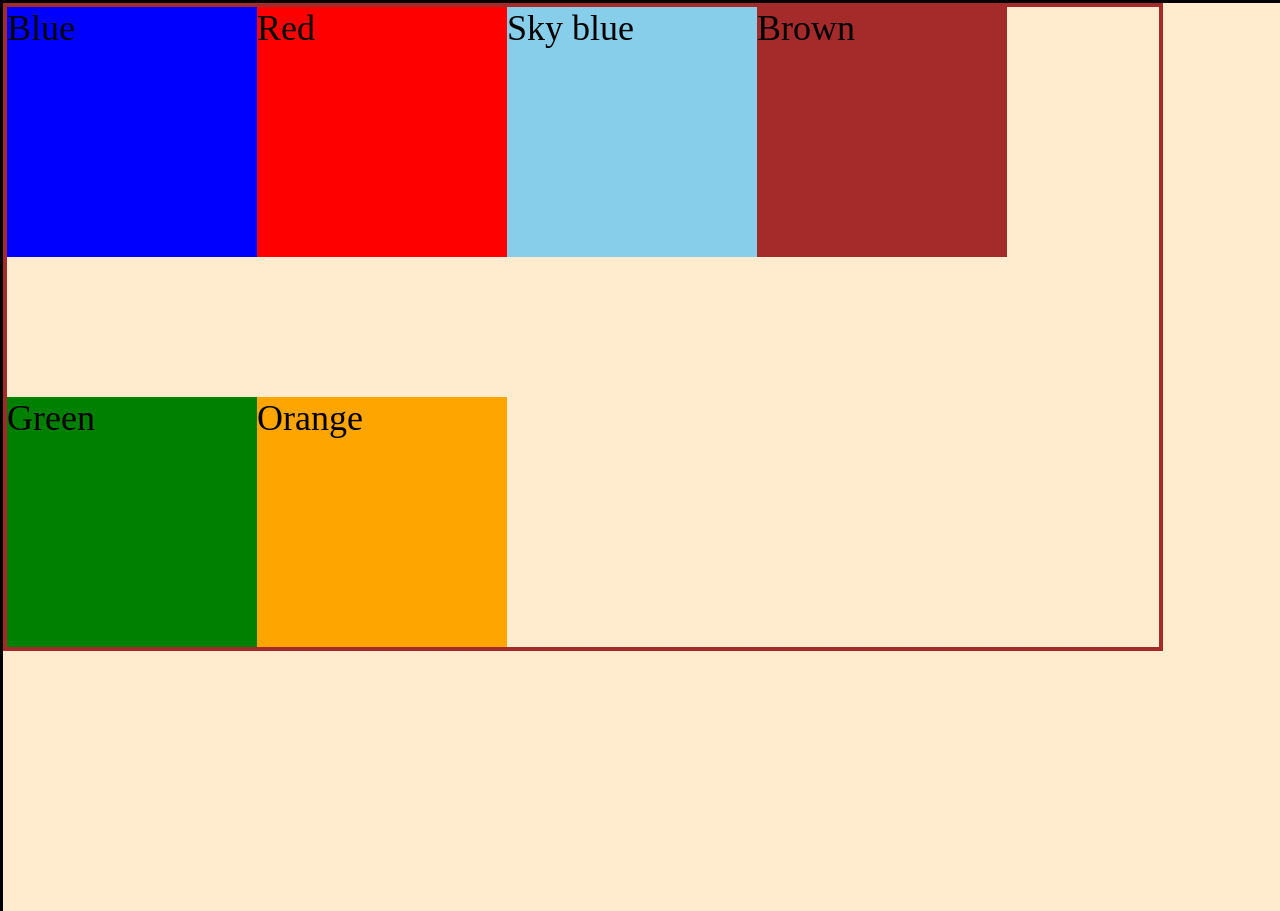
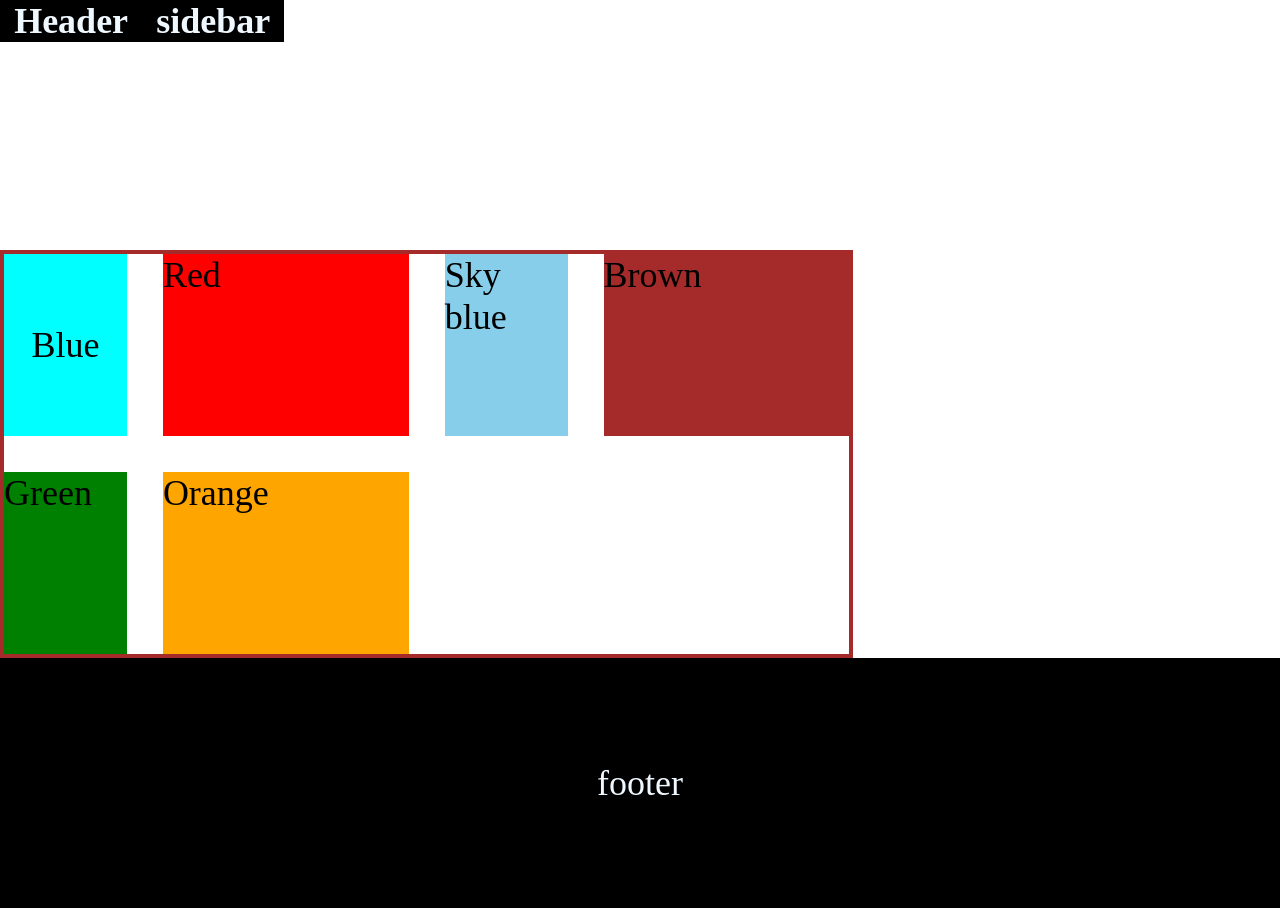
Before and after one commit to vickyaltitude/htmlweb, a plain HTML site: page grid.html in a window 1280 px wide. Shown: the top 911 px of the page. Drawn offline with Linux system fonts and the light colour scheme.

Commit message:
new changes

```diff
--- a/grid.html
+++ b/grid.html
@@ -10,57 +10,84 @@
             padding: 0;
             font-size: 1.5rem;
         }
+        body{
+            display: grid;
+            grid-template-columns: repeat(9, 1fr);
+            grid-auto-rows: 250px auto 250px;
+            grid-template-areas: "hd hd hd hd hd hd hd hd hd" "mn mn mn mn mn mn sd sd sd" "ft ft ft ft ft ft ft ft ft";
+        }
 
-        .outer{
-            background-color: blanchedalmond;
-            min-height: 200vh;
-            width: 100%;
-            border: 3px solid black;
-        }
+
 
         .inner{
             border: 4px solid brown;
-            width: 90vw;
-            height: 80vh;
             display: grid;
-            grid-template-columns: 1fr 1fr 1fr 2fr;
-            grid-template-rows: 2fr;
+            min-height: 400px;
+            grid-template-columns: repeat(2, 1fr 2fr);
+            grid-auto-rows: minmax(150px, auto);
+            gap: 1em;
+            grid-area: mn;
+
+        }
+        .box1:first-child{
+            background-color: aqua;
+            display: grid;
+            align-items: center;
+            justify-content: center;
         }
 
+        .el{
+            background-color: black;
+            color: aliceblue;
+            display: grid;
+            place-content: center;
+        }
+
+        .head{
+            grid-area: hd;
+        }
+
+        .side{
+            grid-area: sd;
+        }
+        .foot{
+            grid-area: ft;
+        }
         .box1{
-            height: 250px;
-            width: 250px;
+
             background-color: blue;
         }
         .box2{
-            height: 250px;
-            width: 250px;
+
             background-color: red;
         }
         .box3{
-            height: 250px;
-            width: 250px;
+
+
             background-color: skyblue;
         }
         .box4{
-            height: 250px;
-            width: 250px;
+
+
             background-color: brown;
         }
         .box5{
-            height: 250px;
-            width: 250px;
+
+
             background-color: green;
         }
         .box6{
-            height: 250px;
-            width: 250px;
+
+
             background-color: orange;
         }
     </style>
 </head>
 <body>
-    <section class="outer">
+    <header>
+        <h1 class="el head">Header</h1>
+    </header>
+
         <div class="inner box">
             <div class="box1">Blue</div>
             <div class="box2">Red</div>
@@ -69,6 +96,10 @@
             <div class="box5">Green</div>
             <div class="box6">Orange</div>
         </div>
-    </section>
+
+    <aside>
+        <h2 class="el side">sidebar</h2>
+    </aside>
+    <footer class="el foot">footer</footer>
 </body>
 </html>
```
